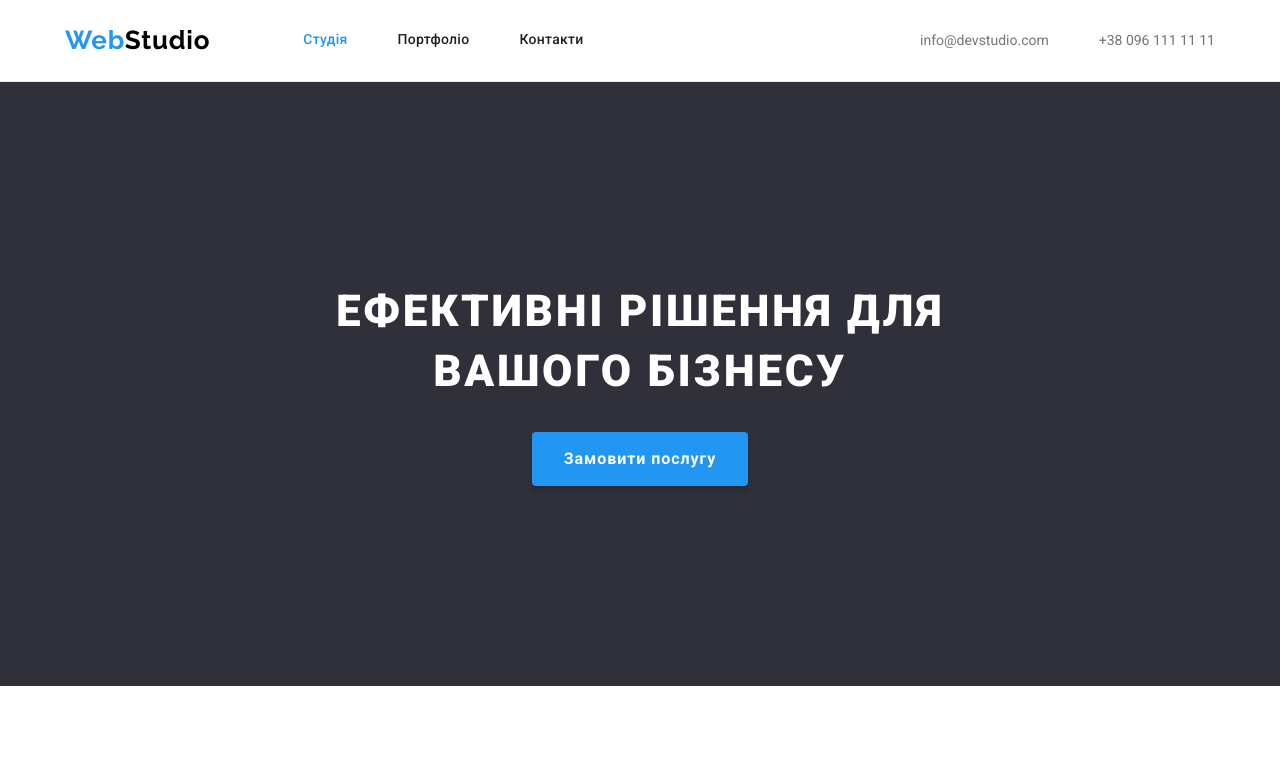
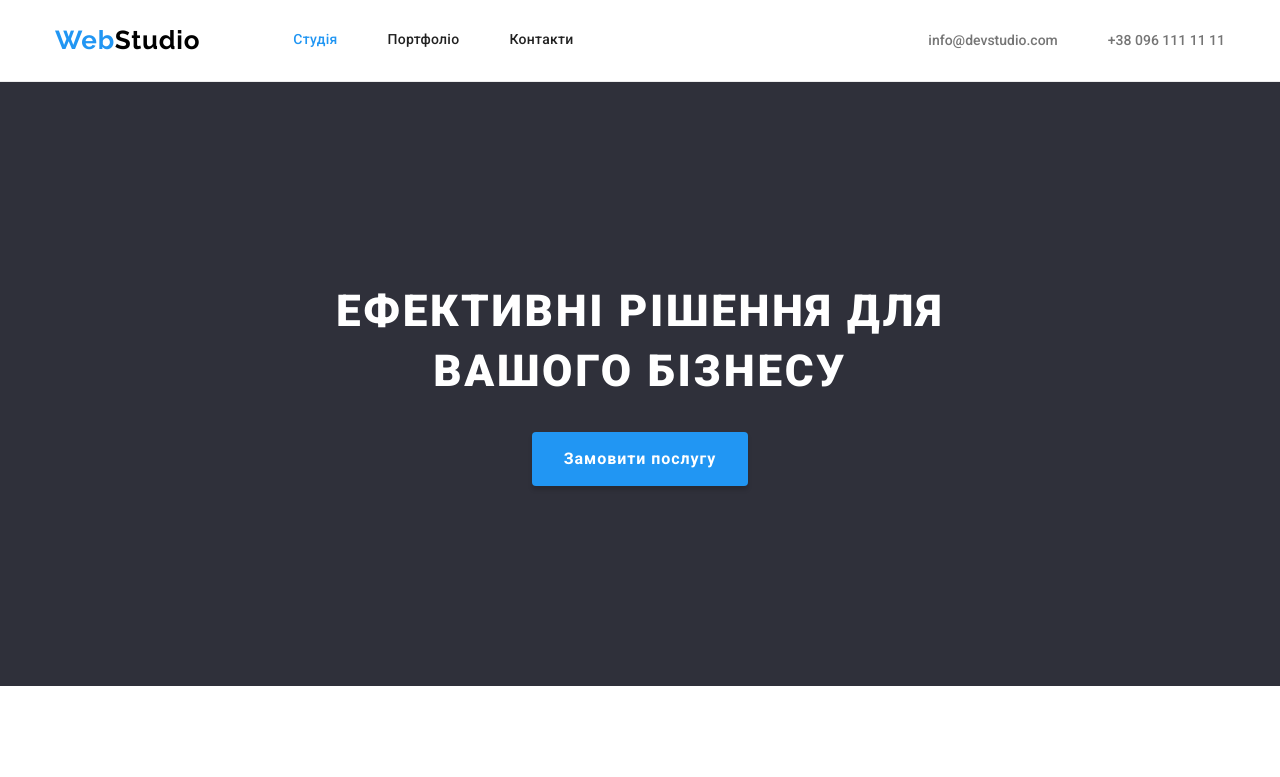
Before and after one commit to SerhiiKot07/goit-markup-hw-03, a plain HTML site: page index.html in a window 1280 px wide. Shown: the top 777 px of the page. Drawn offline with nearby package versions, Linux system fonts and the light colour scheme.

Commit message:
Хедер паддінги: секції та посилань

```diff
--- a/css/styles.css
+++ b/css/styles.css
@@ -107,7 +107,7 @@
 
 .header-container {
   display: flex;
-  padding: 25px;
+  padding: 0 15px;
   align-items: center;
 }
 
@@ -118,6 +118,7 @@
   line-height: 1.19;
   letter-spacing: 0.03em;
   color: var(--aсcent-text-color);
+  padding: 25px 0;
 }
 
 .studio-header {
@@ -135,8 +136,7 @@
 .site-nav .link,
 .contacts-list-header .link {
   display: flex;
-  padding-top: 7px;
-  padding-bottom: 7px;
+  padding: 32px 0;
 }
 
 .site-nav .item + .item {
@@ -149,6 +149,7 @@
 }
 .contacts-header {
   color: var(--paragraf-text-color);
+  font-weight: 500;
 }
 .contacts-list-header .item + .item {
   margin-left: 50px;
```
